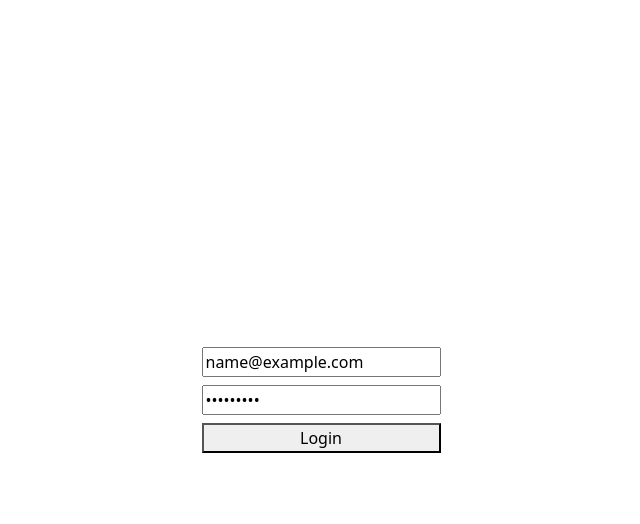
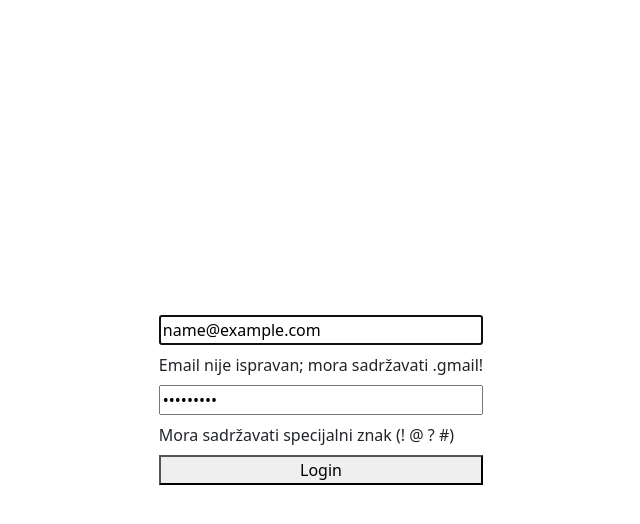
Before and after one commit to ZvoneK99/ITMentorstva, a React (Create React App) app in the folder react-forms/: page / in a window 1280 px wide. Both pictures are taken after typing "name@example.com", "Sample123" into the empty fields and a click on the button "Login". Shown: the top 524 px of the page, without its empty margins (319-959 px from the left). Built offline with nearby package versions, Linux system fonts and the light colour scheme.

Commit message:
Cleaning and upgrading code

```diff
--- a/react-forms/src/Components/LoginForm.jsx
+++ b/react-forms/src/Components/LoginForm.jsx
@@ -1,10 +1,15 @@
 import { useForm } from 'react-hook-form';
 import 'bootstrap/dist/css/bootstrap.min.css';
 import { emailValidate } from '../Validators/EmailValidator';
+import { passwordValidate } from '../Validators/PasswordValidator';
 
 
 const LoginForm = () => {
-    const { register, handleSubmit, formState: { errors } } = useForm()
+    const {
+        register,
+        handleSubmit,
+        formState: { errors }
+    } = useForm();
 
     const formSubmitted = data => console.log(data);
 
@@ -14,16 +19,11 @@ const LoginForm = () => {
             <form className='d-flex flex-column gap-2' onSubmit={handleSubmit(formSubmitted)}>
 
                 <input {...register("email", emailValidate)} type="text" placeholder="Username" />
-                {errors.email?.type === 'pattern' && <span>Email not validate!</span>}
-                {errors.email?.type === 'required' && <span>Username is required!</span>}
-                {errors.email?.type === 'maxLength' && <span>Username is too long!</span>}
+                {errors.email && <span>{errors.email.message}</span>}
 
 
-                <input {...register("password")} type="password" placeholder="Password" />
-                {errors.password?.type === 'minLength' && <span>Password is too short!</span>}
-                {errors.password?.type === 'maxLength' && <span>Password is too long!</span>}
-                {errors.password?.type === 'required' && <span>Password is required!</span>}
-                {errors.password?.type === 'validate' && <span>Password cannot hold empty space!</span>}
+                <input {...register("password", passwordValidate)} type="password" placeholder="Password" />
+                {errors.password && <span>{errors.password.message}</span>}
                 <button type="submit">Login</button>
             </form>
         </div>
--- a/react-forms/src/Validators/EmailValidator.js
+++ b/react-forms/src/Validators/EmailValidator.js
@@ -1,6 +1,18 @@
-
 export const emailValidate = {
-    required: true,
-    maxLength: 20,
-    pattern: /^[^\s@]+@[^\s@]+\.[^\s@]+$/
-}
+    required: {
+        value: true,
+        message: "Email je obavezan!"
+    },
+    minLength: {
+        value: 10,
+        message: "Email je prekratak!"
+    },
+    pattern: {
+        value: /^[^\s@]+@gmail\.[^\s@]+$/,
+        message: "Email nije ispravan; mora sadržavati .gmail!"
+    },
+    validate: (value) =>
+        value !== "admin@gmail.com" &&
+        value !== "test@gmail.com" ||
+        "Ovaj email nije dopušten!"
+};
--- a/react-forms/src/Validators/PasswordValidator.js
+++ b/react-forms/src/Validators/PasswordValidator.js
@@ -0,0 +1,36 @@
+export const passwordValidate = {
+    required: {
+        value: true,
+        message: "Password je obavezan!"
+    },
+
+    minLength: {
+        value: 5,
+        message: "Password je prekratak!"
+    },
+
+    maxLength: {
+        value: 16,
+        message: "Password je predugačak!"
+    },
+
+    validate: (value) => {
+        if (value.trim() === '') {
+            return "Password ne može biti samo razmak!";
+        }
+
+        if (!/[!@?#]/.test(value)) {
+            return "Mora sadržavati specijalni znak (! @ ? #)";
+        }
+
+        if (!/[A-Z]/.test(value)) {
+            return "Mora sadržavati veliko slovo!";
+        }
+
+        if (value === 'admin' || value === '123456') {
+            return "Ovaj password nije dopušten!";
+        }
+
+        return true;
+    }
+};
```
